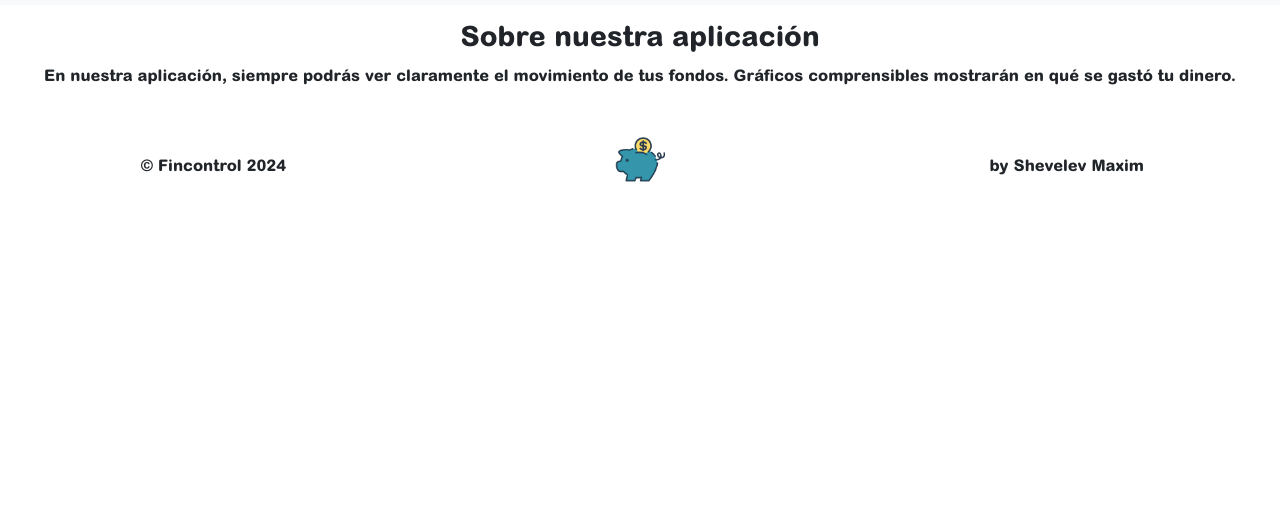
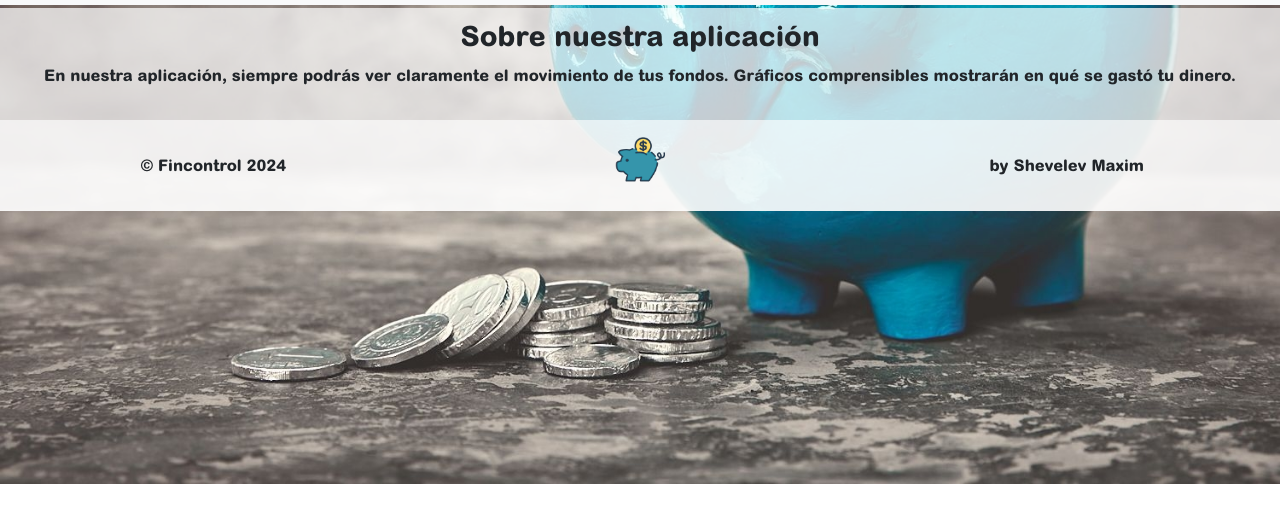
Before and after one commit to MaksimShevelev/fincontrol, a plain HTML site: page info.html in a window 1280 px wide. Shown: the part 96-618 px from the top of the page. Drawn offline with nearby package versions, Linux system fonts and the light colour scheme; the site is published under a folder, as on GitHub Pages, so addresses that start at the root find nothing.

Commit message:
Update estilos.css

```diff
--- a/estilos/estilos.css
+++ b/estilos/estilos.css
@@ -41,7 +41,7 @@ h1, h2, h3, footer {
 }
 
 body {
-    background-image: url('/img/fondo.jpg');
+    background-image: url('../img/fondo.jpg');
     background-size: cover;
     background-repeat: no-repeat;
     background-position: center;
```
